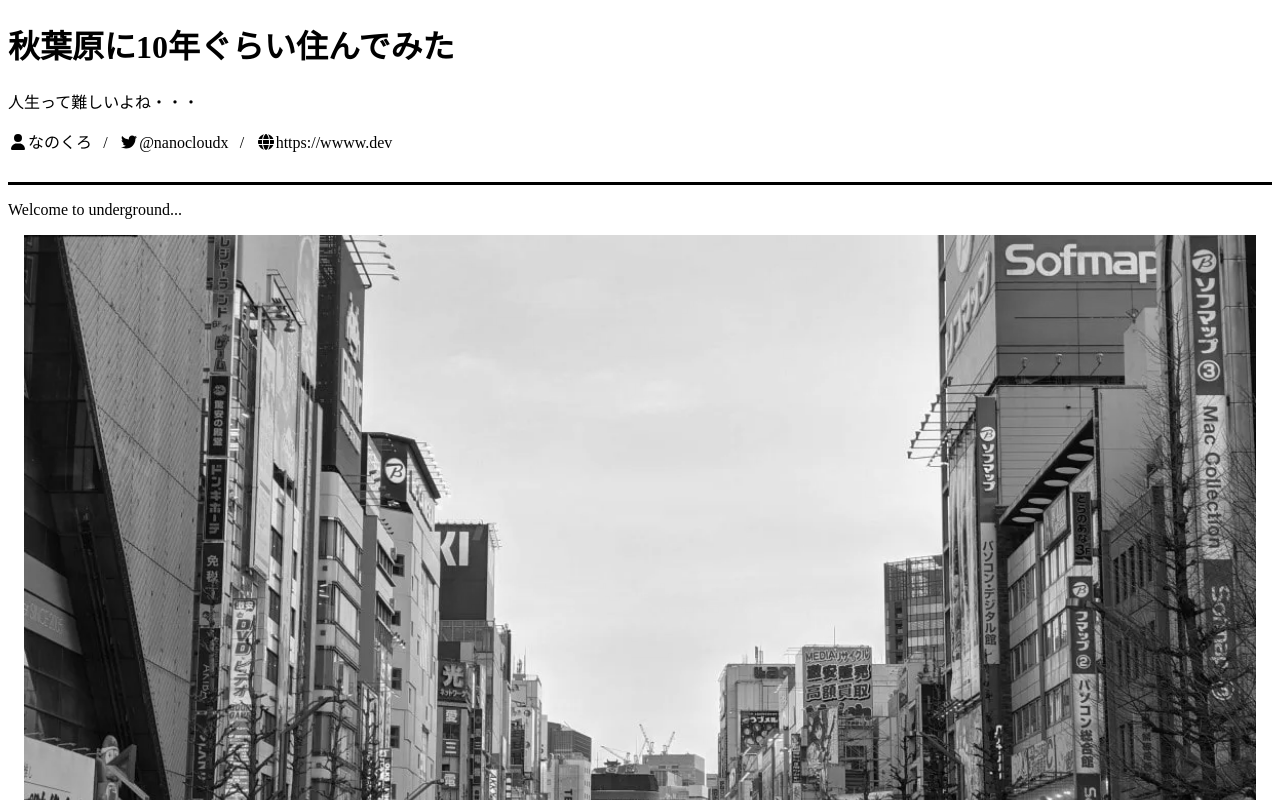
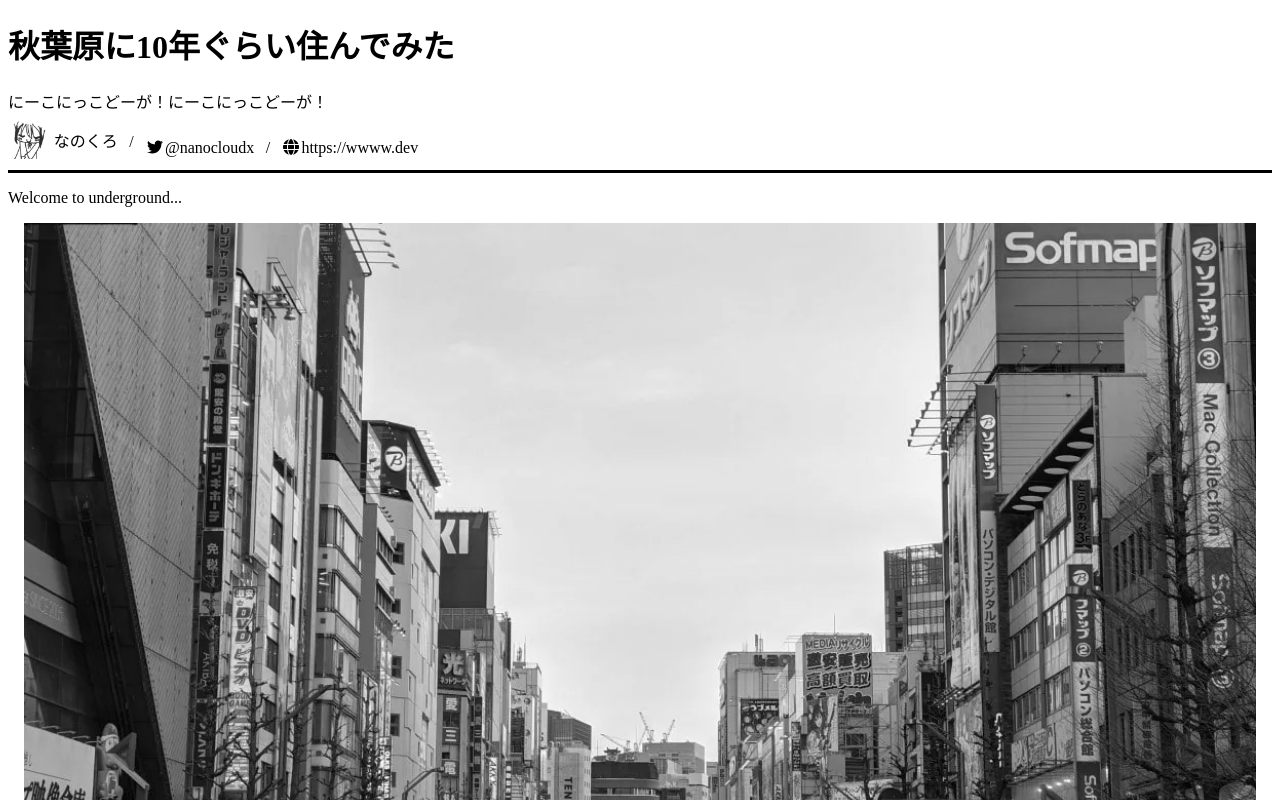
Before and after one commit to tayama0324/cybermetal, a Next.js app: page /nanocloudx/1 in a window 1280 px wide. Shown: the top 800 px of the page. Built offline with nearby package versions, Linux system fonts and the light colour scheme.

Commit message:
add Title author image

```diff
--- a/components/Title.module.scss
+++ b/components/Title.module.scss
@@ -1,6 +1,6 @@
 .main {
   margin-bottom: 0.8rem;
-  padding-bottom: 0.8rem;
+  padding-bottom: 0.7rem;
   border-bottom: 0.2rem solid #000;
 }
 .title {
@@ -11,6 +11,15 @@
   margin-bottom: 0.5rem;
 }
 .author {
+  display: flex;
+  align-items: center;
+  p {
+    margin-bottom: 0;
+  }
+  .authorImage {
+    width: 10mm;
+    margin-right: 0.5rem;
+  }
   > *:not(:last-child)::after {
     padding: 0 3mm;
     content: "/";
--- a/components/Title.tsx
+++ b/components/Title.tsx
@@ -8,6 +8,7 @@
   title: string
   description: string
   author: string
+  image: string
   twitter?: string
   website?: string
 }
@@ -17,11 +18,12 @@
     <div className={s.main}>
       <h1 className={s.title}>{props.title}</h1>
       <p className={s.description}>{props.description}</p>
-      <p className={s.author}>
-        <span className={s.authorName}><FontAwesomeIcon icon={faUser} fixedWidth />{props.author}</span>
-        {props.twitter && (<span className={s.authorTwitter}><FontAwesomeIcon icon={faTwitter} fixedWidth />{props.twitter}</span>)}
-        {props.website && (<span className={s.authorWebsite}><FontAwesomeIcon icon={faGlobe} fixedWidth />{props.website}</span>)}
-      </p>
+      <div className={s.author}>
+        <img className={s.authorImage} src={props.image} />
+        <span className={s.authorName}>{props.author}</span>
+        {props.twitter && (<p className={s.authorTwitter}><FontAwesomeIcon icon={faTwitter} fixedWidth />{props.twitter}</p>)}
+        {props.website && (<p className={s.authorWebsite}><FontAwesomeIcon icon={faGlobe} fixedWidth />{props.website}</p>)}
+      </div>
     </div>
   )
 }
--- a/pages/nanocloudx/1.tsx
+++ b/pages/nanocloudx/1.tsx
@@ -6,8 +6,9 @@
     <div>
       <Title
         title={'秋葉原に10年ぐらい住んでみた'}
-        description={'人生って難しいよね・・・'}
+        description={'にーこにっこどーが！にーこにっこどーが！'}
         author={'なのくろ'}
+        image={'/nanocloudx/author.jpeg'}
         twitter={'@nanocloudx'}
         website={'https://wwww.dev'}
       />
```
Also changed, not shown: public/nanocloudx/author.jpeg (added), 1 other file (tests, documents, lock files or other folders).
